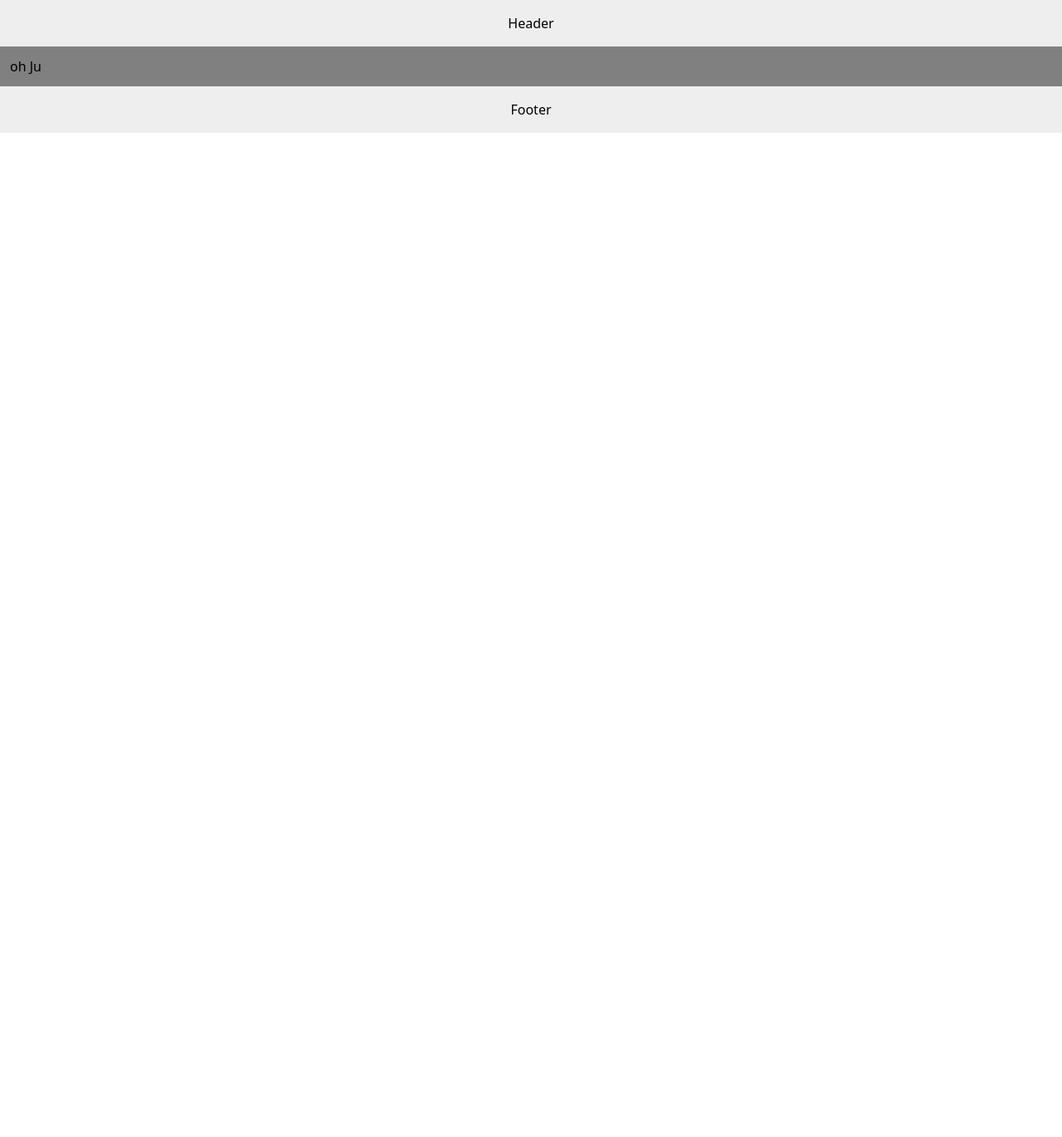
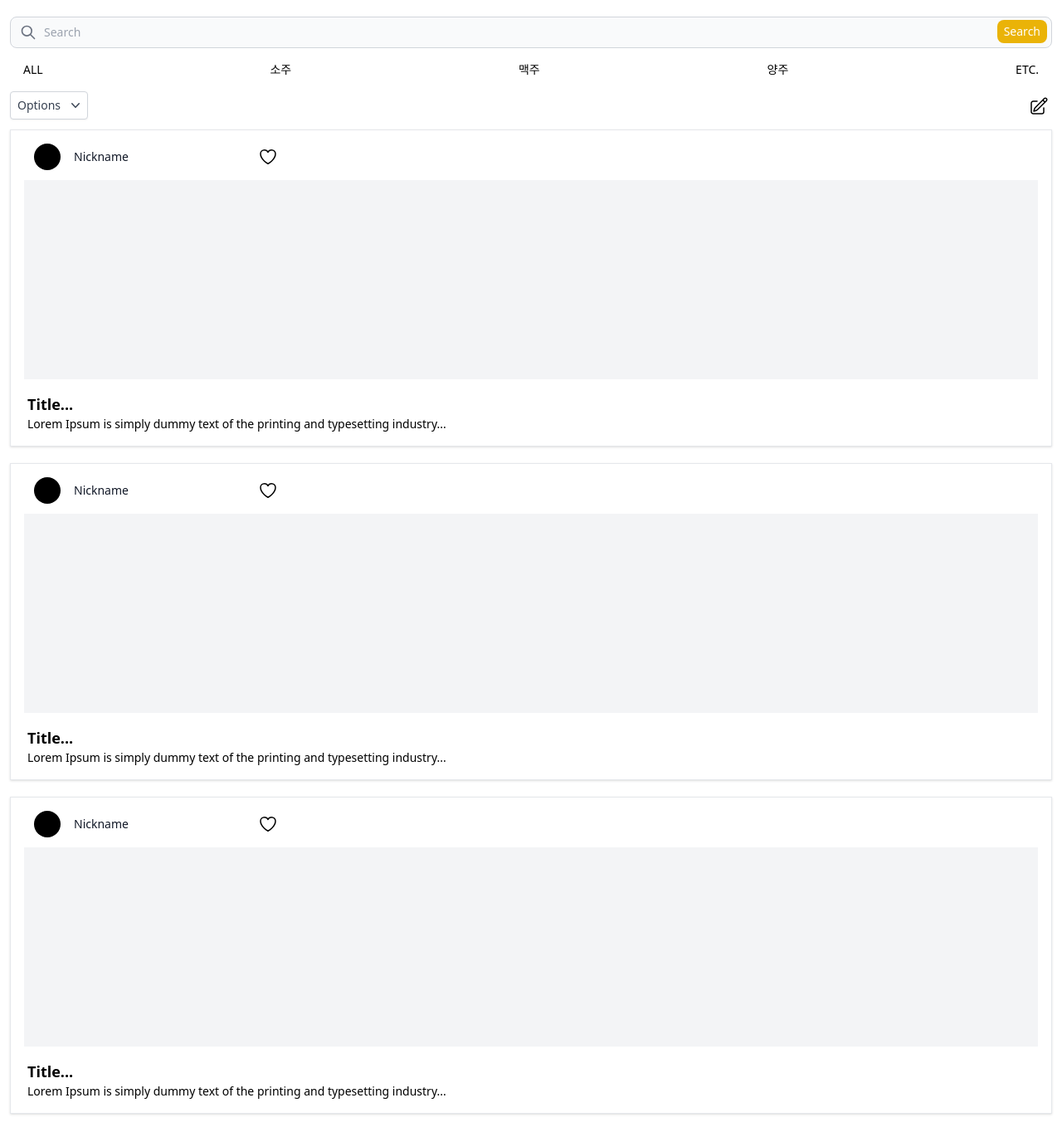
Before and after one commit to ehfdl/OHZU, a Next.js app: page / in a window 1280 px wide. Shown: the whole page at 83% size. Before the commit the page ends 800 px from the top, so only its background shows below. Built offline with nearby package versions, Linux system fonts and the light colour scheme.

Commit message:
✨ Feat: Create main page UI #10
메인 페이지 UI를 추가합니다.

by @HanuKim

```diff
--- /dev/null
+++ b/components/dropdown.jsx
@@ -0,0 +1,89 @@
+import { Fragment } from "react";
+import { Menu, Transition } from "@headlessui/react";
+import { ChevronDownIcon } from "@heroicons/react/20/solid";
+
+function classNames(...classes) {
+  return classes.filter(Boolean).join(" ");
+}
+
+export default function Dropdown() {
+  return (
+    <Menu as="div" className="relative inline-block text-left">
+      <div>
+        <Menu.Button className="inline-flex w-full justify-center rounded border border-gray-300 bg-white px-2 py-1.5 text-sm font-medium text-gray-700 shadow-sm hover:bg-gray-50 focus:outline-none focus:ring-2 focus:ring-indigo-500 focus:ring-offset-2 focus:ring-offset-gray-100">
+          Options
+          <ChevronDownIcon className="-mr-1 ml-2 h-5 w-5" aria-hidden="true" />
+        </Menu.Button>
+      </div>
+
+      <Transition
+        as={Fragment}
+        enter="transition ease-out duration-100"
+        enterFrom="transform opacity-0 scale-95"
+        enterTo="transform opacity-100 scale-100"
+        leave="transition ease-in duration-75"
+        leaveFrom="transform opacity-100 scale-100"
+        leaveTo="transform opacity-0 scale-95"
+      >
+        <Menu.Items className="absolute  z-10 mt-2 w-56 origin-top-right rounded-md bg-white shadow-lg ring-1 ring-black ring-opacity-5 focus:outline-none">
+          <div className="py-1">
+            <Menu.Item>
+              {({ active }) => (
+                <a
+                  href="#"
+                  className={classNames(
+                    active ? "bg-gray-100 text-gray-900" : "text-gray-700",
+                    "block px-4 py-2 text-sm"
+                  )}
+                >
+                  좋아요 순
+                </a>
+              )}
+            </Menu.Item>
+            <Menu.Item>
+              {({ active }) => (
+                <a
+                  href="#"
+                  className={classNames(
+                    active ? "bg-gray-100 text-gray-900" : "text-gray-700",
+                    "block px-4 py-2 text-sm"
+                  )}
+                >
+                  조회수 순
+                </a>
+              )}
+            </Menu.Item>
+            <Menu.Item>
+              {({ active }) => (
+                <a
+                  href="#"
+                  className={classNames(
+                    active ? "bg-gray-100 text-gray-900" : "text-gray-700",
+                    "block px-4 py-2 text-sm"
+                  )}
+                >
+                  최신 순
+                </a>
+              )}
+            </Menu.Item>
+            <form method="POST" action="#">
+              <Menu.Item>
+                {({ active }) => (
+                  <button
+                    type="submit"
+                    className={classNames(
+                      active ? "bg-gray-100 text-gray-900" : "text-gray-700",
+                      "block w-full px-4 py-2 text-left text-sm"
+                    )}
+                  >
+                    댓글 순
+                  </button>
+                )}
+              </Menu.Item>
+            </form>
+          </div>
+        </Menu.Items>
+      </Transition>
+    </Menu>
+  );
+}
--- a/package.json
+++ b/package.json
@@ -9,6 +9,8 @@
     "lint": "next lint"
   },
   "dependencies": {
+    "@headlessui/react": "^1.7.10",
+    "@heroicons/react": "^2.0.15",
     "@next/font": "13.1.6",
     "@types/node": "18.11.19",
     "@types/react": "18.0.27",
@@ -18,6 +20,8 @@
     "eslint": "8.33.0",
     "eslint-config-next": "13.1.6",
     "firebase": "^9.17.1",
+    "flowbite": "^1.6.3",
+    "heroicons": "^2.0.15",
     "next": "13.1.6",
     "react": "18.2.0",
     "react-dom": "18.2.0",
--- a/pages/index.tsx
+++ b/pages/index.tsx
@@ -1,17 +1,195 @@
 import Layout from "@/components/layout";
 import Head from "next/head";
+import "tailwindcss/tailwind.css";
+import Dropdown from "components/dropdown.jsx";
 
 const Home = () => {
   return (
-    <Layout>
-      <Head>
-        <title>Oh, Ju</title>
-        <meta name="description" content="Generated by create next app" />
-        <meta name="viewport" content="width=device-width, initial-scale=1" />
-        <link rel="icon" href="/favicon.ico" />
-      </Head>
-      <h1 className="flex p-3 bg-[gray]">oh Ju</h1>
-    </Layout>
+    <div className="w-300 h-600 justify-center items-stretch mt-2 mb-4 p-3">
+      <form>
+        <label
+          htmlFor="search"
+          className="mb-2 text-sm font-medium text-gray-900 sr-only dark:text-white"
+        >
+          Search
+        </label>
+        <div className="relative">
+          <div className="absolute inset-y-0 left-0 flex items-center pl-3 pointer-events-none">
+            <svg
+              aria-hidden="true"
+              className="w-5 h-5 text-gray-500 dark:text-gray-400"
+              fill="none"
+              stroke="currentColor"
+              viewBox="0 0 24 24"
+              xmlns="http://www.w3.org/2000/svg"
+            >
+              <path
+                stroke-linecap="round"
+                stroke-linejoin="round"
+                stroke-width="2"
+                d="M21 21l-6-6m2-5a7 7 0 11-14 0 7 7 0 0114 0z"
+              ></path>
+            </svg>
+          </div>
+          <input
+            type="search"
+            id="search"
+            className="block w-full p-2 pl-10 text-sm text-gray-900 border border-gray-300 rounded-lg bg-gray-50 focus:ring-yellow-200"
+            placeholder="Search"
+            required
+          />
+          <button
+            type="submit"
+            className="text-white absolute right-1.5 bottom-1.5 bg-yellow-500 hover:bg-yellow-600 focus:ring-4 focus:outline-none focus:ring-yellow-300 font-medium rounded-lg text-sm px-2 py-1"
+          >
+            Search
+          </button>
+        </div>
+      </form>
+      <div className="flex rows-1 items-center text-sm mt-2 mb-2 justify-between font-thin">
+        <button className="bg-transparent hover:bg-transparent text-black py-2 px-4 border border-none hover:font-normal">
+          ALL
+        </button>
+        <button className="bg-transparent hover:bg-transparent text-black py-2 px-4 border border-none hover:font-normal">
+          소주
+        </button>
+        <button className="bg-transparent hover:bg-transparent text-black py-2 px-4 border border-none hover:font-normal">
+          맥주
+        </button>
+        <button className="bg-transparent hover:bg-transparent text-black py-2 px-4 border border-none hover:font-normal">
+          양주
+        </button>
+        <button className="bg-transparent hover:bg-transparent text-black py-2 px-4 border border-none hover:font-normal">
+          ETC.
+        </button>
+      </div>
+
+      <Dropdown />
+      <div className="float-right mt-1.5 mr-1">
+        <svg
+          xmlns="http://www.w3.org/2000/svg"
+          fill="none"
+          viewBox="0 0 24 24"
+          strokeWidth={1.5}
+          stroke="currentColor"
+          className="w-6 h-6"
+        >
+          <path
+            strokeLinecap="round"
+            strokeLinejoin="round"
+            d="M16.862 4.487l1.687-1.688a1.875 1.875 0 112.652 2.652L10.582 16.07a4.5 4.5 0 01-1.897 1.13L6 18l.8-2.685a4.5 4.5 0 011.13-1.897l8.932-8.931zm0 0L19.5 7.125M18 14v4.75A2.25 2.25 0 0115.75 21H5.25A2.25 2.25 0 013 18.75V8.25A2.25 2.25 0 015.25 6H10"
+          />
+        </svg>
+      </div>
+
+      <div className="border p-4 shadow mt-3">
+        <div className="flex items-center mb-3 ml-3">
+          <button className="w-8 h-8 rounded-full mr-4 bg-black" />
+          <div className="text-sm mr-28">
+            <p className="text-gray-900 leading-none">Nickname</p>
+          </div>
+          <div className="float-right ml-11">
+            <svg
+              xmlns="http://www.w3.org/2000/svg"
+              fill="none"
+              viewBox="0 0 24 24"
+              strokeWidth={1.5}
+              stroke="currentColor"
+              className="w-6 h-6"
+            >
+              <path
+                strokeLinecap="round"
+                strokeLinejoin="round"
+                d="M21 8.25c0-2.485-2.099-4.5-4.688-4.5-1.935 0-3.597 1.126-4.312 2.733-.715-1.607-2.377-2.733-4.313-2.733C5.1 3.75 3 5.765 3 8.25c0 7.22 9 12 9 12s9-4.78 9-12z"
+              />
+            </svg>
+          </div>
+        </div>
+
+        <div>
+          <div className="h-60 bg-gray-100"></div>
+          <div className="mt-4 ml-1">
+            <div className="text-lg font-semibold">Title...</div>
+            <div className="font-thin text-sm">
+              Lorem Ipsum is simply dummy text of the printing and typesetting
+              industry...
+            </div>
+          </div>
+        </div>
+      </div>
+
+      <div className="border p-4 shadow mt-5">
+        <div className="flex items-center mb-3 ml-3">
+          <button className="w-8 h-8 rounded-full mr-4 bg-black" />
+          <div className="text-sm mr-28">
+            <p className="text-gray-900 leading-none">Nickname</p>
+          </div>
+          <div className="float-right ml-11">
+            <svg
+              xmlns="http://www.w3.org/2000/svg"
+              fill="none"
+              viewBox="0 0 24 24"
+              strokeWidth={1.5}
+              stroke="currentColor"
+              className="w-6 h-6"
+            >
+              <path
+                strokeLinecap="round"
+                strokeLinejoin="round"
+                d="M21 8.25c0-2.485-2.099-4.5-4.688-4.5-1.935 0-3.597 1.126-4.312 2.733-.715-1.607-2.377-2.733-4.313-2.733C5.1 3.75 3 5.765 3 8.25c0 7.22 9 12 9 12s9-4.78 9-12z"
+              />
+            </svg>
+          </div>
+        </div>
+
+        <div>
+          <div className="h-60 bg-gray-100"></div>
+          <div className="mt-4 ml-1">
+            <div className="text-lg font-semibold">Title...</div>
+            <div className="font-thin text-sm">
+              Lorem Ipsum is simply dummy text of the printing and typesetting
+              industry...
+            </div>
+          </div>
+        </div>
+      </div>
+
+      <div className="border p-4 shadow mt-5">
+        <div className="flex items-center mb-3 ml-3">
+          <button className="w-8 h-8 rounded-full mr-4 bg-black" />
+          <div className="text-sm mr-28">
+            <p className="text-gray-900 leading-none">Nickname</p>
+          </div>
+          <div className="float-right ml-11">
+            <svg
+              xmlns="http://www.w3.org/2000/svg"
+              fill="none"
+              viewBox="0 0 24 24"
+              strokeWidth={1.5}
+              stroke="currentColor"
+              className="w-6 h-6"
+            >
+              <path
+                strokeLinecap="round"
+                strokeLinejoin="round"
+                d="M21 8.25c0-2.485-2.099-4.5-4.688-4.5-1.935 0-3.597 1.126-4.312 2.733-.715-1.607-2.377-2.733-4.313-2.733C5.1 3.75 3 5.765 3 8.25c0 7.22 9 12 9 12s9-4.78 9-12z"
+              />
+            </svg>
+          </div>
+        </div>
+
+        <div>
+          <div className="h-60 bg-gray-100"></div>
+          <div className="mt-4 ml-1">
+            <div className="text-lg font-semibold">Title...</div>
+            <div className="font-thin text-sm">
+              Lorem Ipsum is simply dummy text of the printing and typesetting
+              industry...
+            </div>
+          </div>
+        </div>
+      </div>
+    </div>
   );
 };
 
```
Also changed, not shown: pages/post/write.tsx (renamed from pages/post/upload.tsx), 2 other files (tests, documents, lock files or other folders).
